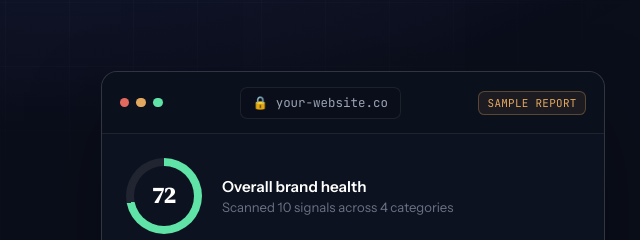
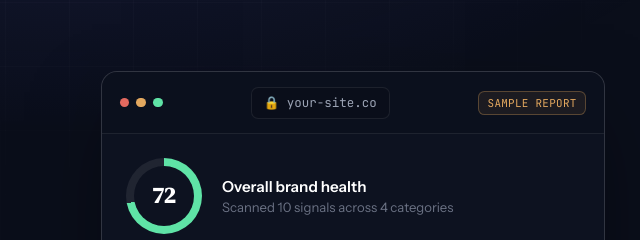
Before and after one commit to Kiannamendez/BrandScanr, a website: page public/index.html in a window 1280 px wide. Shown: the part 126-366 px from the top of the page, 571-1211 px from the left. Drawn offline with Linux system fonts and the light colour scheme.

Commit message:
Update URL in hero visual section

```diff
--- a/public/index.html
+++ b/public/index.html
@@ -121,7 +121,7 @@
           <div class="panel">
             <div class="panel-titlebar">
               <div class="traffic"><span class="r"></span><span class="y"></span><span class="g"></span></div>
-              <div class="url-chip">🔒 your-website.co</div>
+              <div class="url-chip">🔒 your-site.co</div>
               <div class="sample-tag">SAMPLE REPORT</div>
             </div>
             <div class="panel-body">
```
